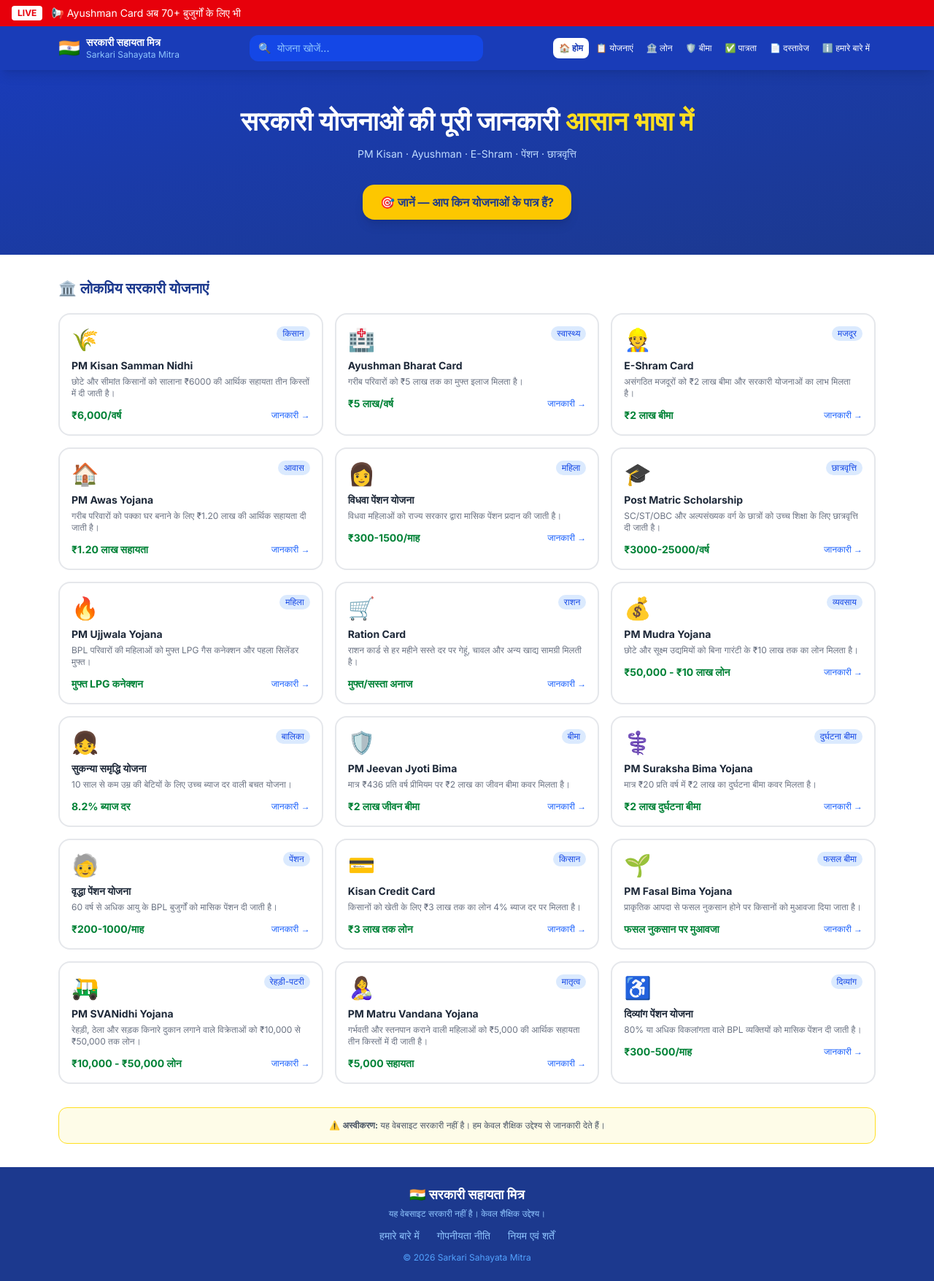
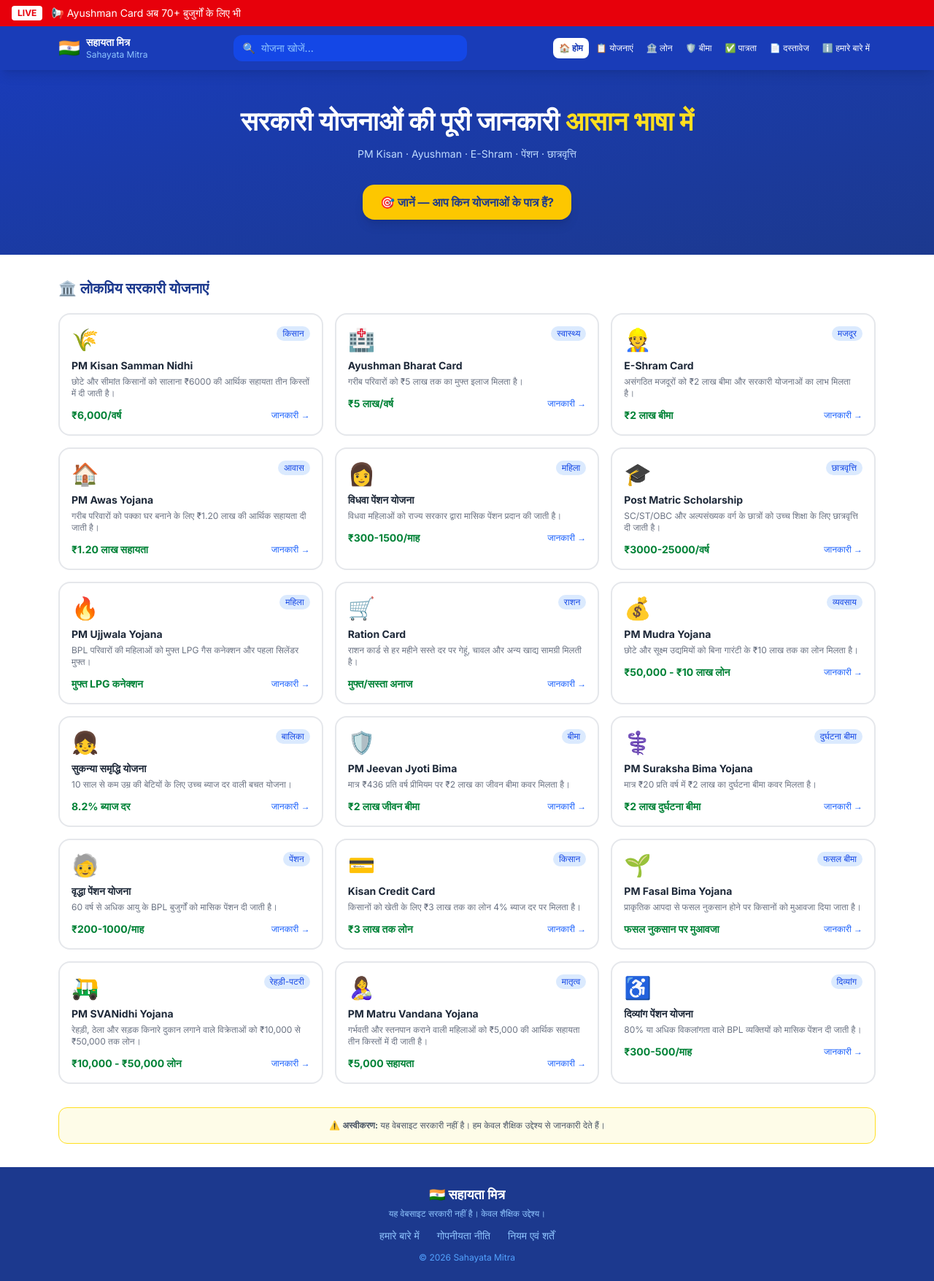
Before and after one commit to srinathpathak5-del/sarkari-sahayata-mitra, a Next.js app: page / in a window 1280 px wide. Shown: the whole page at 73% size. Built offline with nearby package versions, Linux system fonts and the light colour scheme.

Commit message:
Update to Sahayata Mitra - remove mobile entry

```diff
--- a/app/layout.tsx
+++ b/app/layout.tsx
@@ -6,9 +6,9 @@ import ClientWrapper from '../components/ClientWrapper'
 const inter = Inter({ subsets: ['latin'] })
 
 export const metadata: Metadata = {
-  title: 'सरकारी सहायता मित्र - Sarkari Yojana Guide',
-  description: 'PM Kisan, Ayushman Card, E-Shram की पूरी जानकारी हिंदी में।',
-  keywords: 'PM Kisan, Ayushman Card, E-Shram, सरकारी योजना',
+  title: 'सहायता मित्र - Sarkari Yojana Guide',
+  description: 'PM Kisan, Ayushman Card, E-Shram की पूरी जानकारी हिंदी में। पात्रता, दस्तावेज और आवेदन प्रक्रिया।',
+  keywords: 'PM Kisan, Ayushman Card, E-Shram, सरकारी योजना, sahayata mitra',
 }
 
 export default function RootLayout({ children }: { children: React.ReactNode }) {
--- a/components/layout/Footer.tsx
+++ b/components/layout/Footer.tsx
@@ -3,7 +3,7 @@ import Link from 'next/link'
 export default function Footer() {
   return (
     <footer className="bg-blue-900 text-white text-center py-6 px-4">
-      <div className="text-lg font-bold mb-1">🇮🇳 सरकारी सहायता मित्र</div>
+      <div className="text-lg font-bold mb-1">🇮🇳 सहायता मित्र</div>
       <div className="text-blue-300 text-xs mb-3">
         यह वेबसाइट सरकारी नहीं है। केवल शैक्षिक उद्देश्य।
       </div>
@@ -12,7 +12,7 @@ export default function Footer() {
         <Link href="/privacy-policy" className="hover:text-white">गोपनीयता नीति</Link>
         <Link href="/terms" className="hover:text-white">नियम एवं शर्तें</Link>
       </div>
-      <div className="text-blue-400 text-xs">© 2026 Sarkari Sahayata Mitra</div>
+      <div className="text-blue-400 text-xs">© 2026 Sahayata Mitra</div>
     </footer>
   )
 }
--- a/components/layout/Navbar.tsx
+++ b/components/layout/Navbar.tsx
@@ -5,19 +5,19 @@ import { usePathname, useRouter } from 'next/navigation'
 import schemesData from '../../data/schemes.json'
 
 const NAV_LINKS = [
-  { href: '/',              label: '🏠 होम' },
-  { href: '/yojanaen',     label: '📋 योजनाएं' },
-  { href: '/loan',         label: '🏦 लोन' },
-  { href: '/insurance',    label: '🛡️ बीमा' },
-  { href: '/patrata-janch',label: '✅ पात्रता' },
-  { href: '/dastavej',     label: '📄 दस्तावेज' },
-  { href: '/about',        label: 'ℹ️ हमारे बारे में' },
+  { href: '/',               label: '🏠 होम' },
+  { href: '/yojanaen',       label: '📋 योजनाएं' },
+  { href: '/loan',           label: '🏦 लोन' },
+  { href: '/insurance',      label: '🛡️ बीमा' },
+  { href: '/patrata-janch',  label: '✅ पात्रता' },
+  { href: '/dastavej',       label: '📄 दस्तावेज' },
+  { href: '/about',          label: 'ℹ️ हमारे बारे में' },
 ]
 
 export default function Navbar() {
-  const [open, setOpen]           = useState(false)
-  const [search, setSearch]       = useState('')
-  const [results, setResults]     = useState<typeof schemesData.schemes>([])
+  const [open, setOpen]             = useState(false)
+  const [search, setSearch]         = useState('')
+  const [results, setResults]       = useState<typeof schemesData.schemes>([])
   const [showSearch, setShowSearch] = useState(false)
   const path   = usePathname()
   const router = useRouter()
@@ -56,8 +56,8 @@ export default function Navbar() {
         <Link href="/" className="flex items-center gap-2 shrink-0">
           <span className="text-2xl">🇮🇳</span>
           <div>
-            <div className="font-bold text-sm leading-tight">सरकारी सहायता मित्र</div>
-            <div className="text-xs text-blue-300 hidden sm:block">Sarkari Sahayata Mitra</div>
+            <div className="font-bold text-sm leading-tight">सहायता मित्र</div>
+            <div className="text-xs text-blue-300 hidden sm:block">Sahayata Mitra</div>
           </div>
         </Link>
 
--- a/components/layout/Ticker.tsx
+++ b/components/layout/Ticker.tsx
@@ -7,6 +7,8 @@ const UPDATES = [
   '🌟 E-Shram Card धारकों को ₹1000 मिले',
   '📋 Scholarship 2026 Last Date: 30 जून 2026',
   '🏠 PM Awas Yojana 2.0 शुरू — जल्दी आवेदन करें',
+  '💰 Mudra Loan अब ₹20 लाख तक मिलेगा',
+  '🛡️ PM Suraksha Bima — सिर्फ ₹20 में ₹2 लाख बीमा',
 ]
 
 export default function Ticker() {
```
